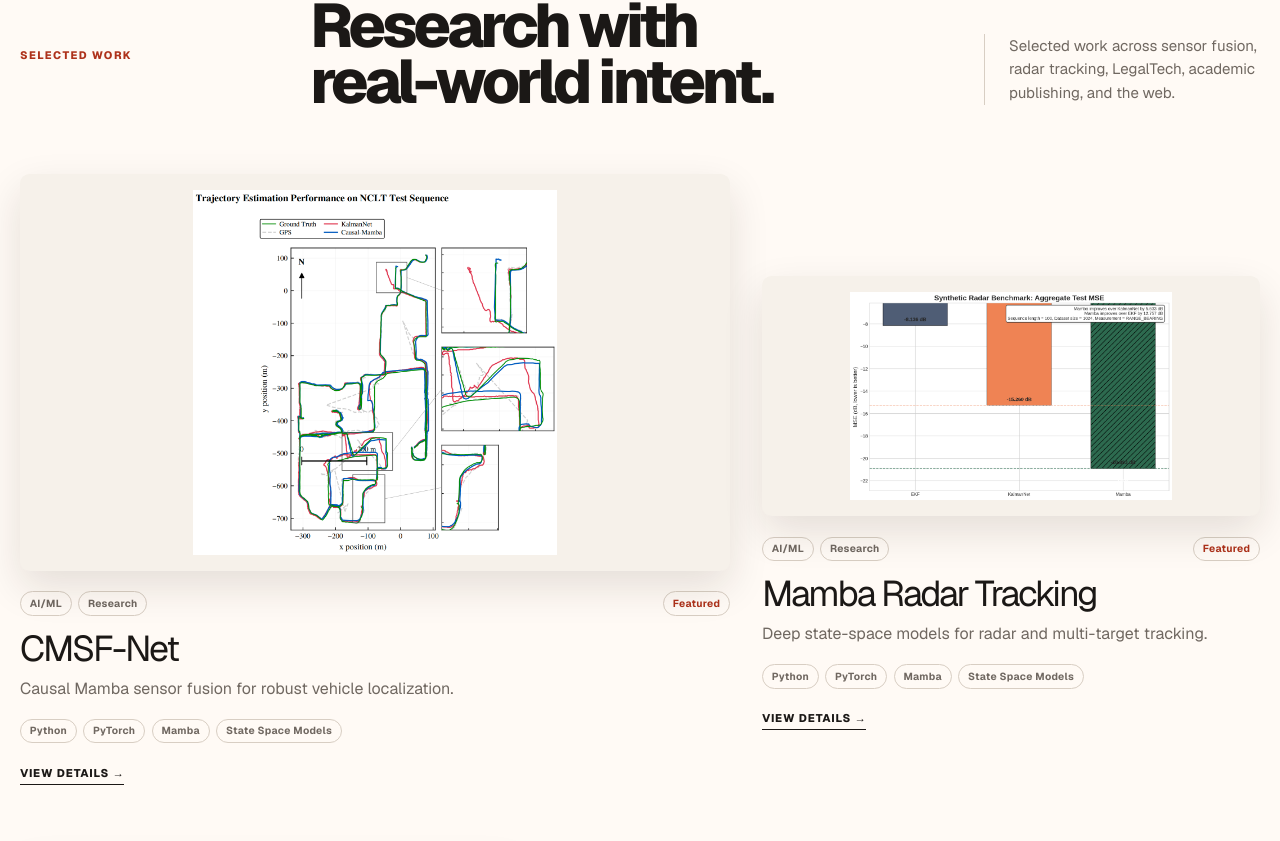
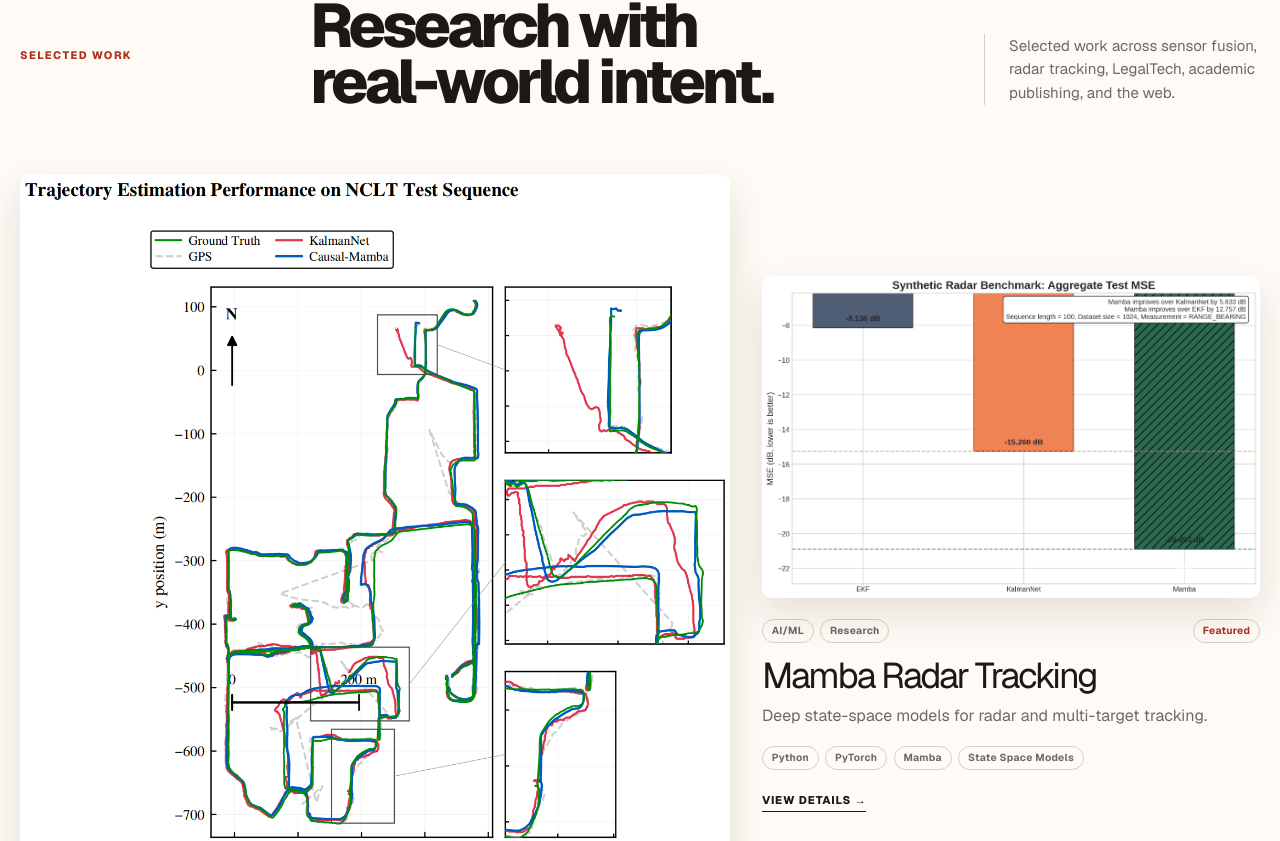
Before and after one commit to rijulraj486-tech/personal_portfolio, a Next.js app: page / in a window 1280 px wide. Shown: the part 1319-2160 px from the top of the page. Built offline with nearby package versions, Linux system fonts and the light colour scheme; no server answers.

Commit message:
card size for image - project

```diff
--- a/app/globals.css
+++ b/app/globals.css
@@ -63,7 +63,7 @@ h1 { max-width: 15ch; margin-bottom: 0; font-size: clamp(3rem, 7vw, 6.8rem); fon
 .project-card:hover h3 { color: var(--accent-strong); }
 .project-card h3 { transition: color 180ms ease; }
 .featured-projects .text-link { margin-top: 3rem; }
-.project-visual.has-image { margin: 0; background: #f6f1ea; }.project-visual-image { object-fit: contain; padding: clamp(.45rem, 1.5vw, 1rem); transition: filter 300ms ease; }.project-card:hover .project-visual-image { filter: saturate(1.05); }
+.project-visual.has-image { margin: 0; background: #f6f1ea; }.project-visual-image { object-fit: contain; transition: filter 300ms ease; }.project-card:hover .project-visual-image { filter: saturate(1.05); }.project-card[data-project="cmsf-net"] .project-visual.has-image { min-height: 0; aspect-ratio: 1294 / 1298; }.project-card[data-project="mamba-radar-tracking"] .project-visual.has-image { min-height: 0; aspect-ratio: 2179 / 1407; }
 
 @media (max-width: 700px) {
   .hero-backdrop-label { top: 23%; left: -7%; font-size: 8rem; }
```
